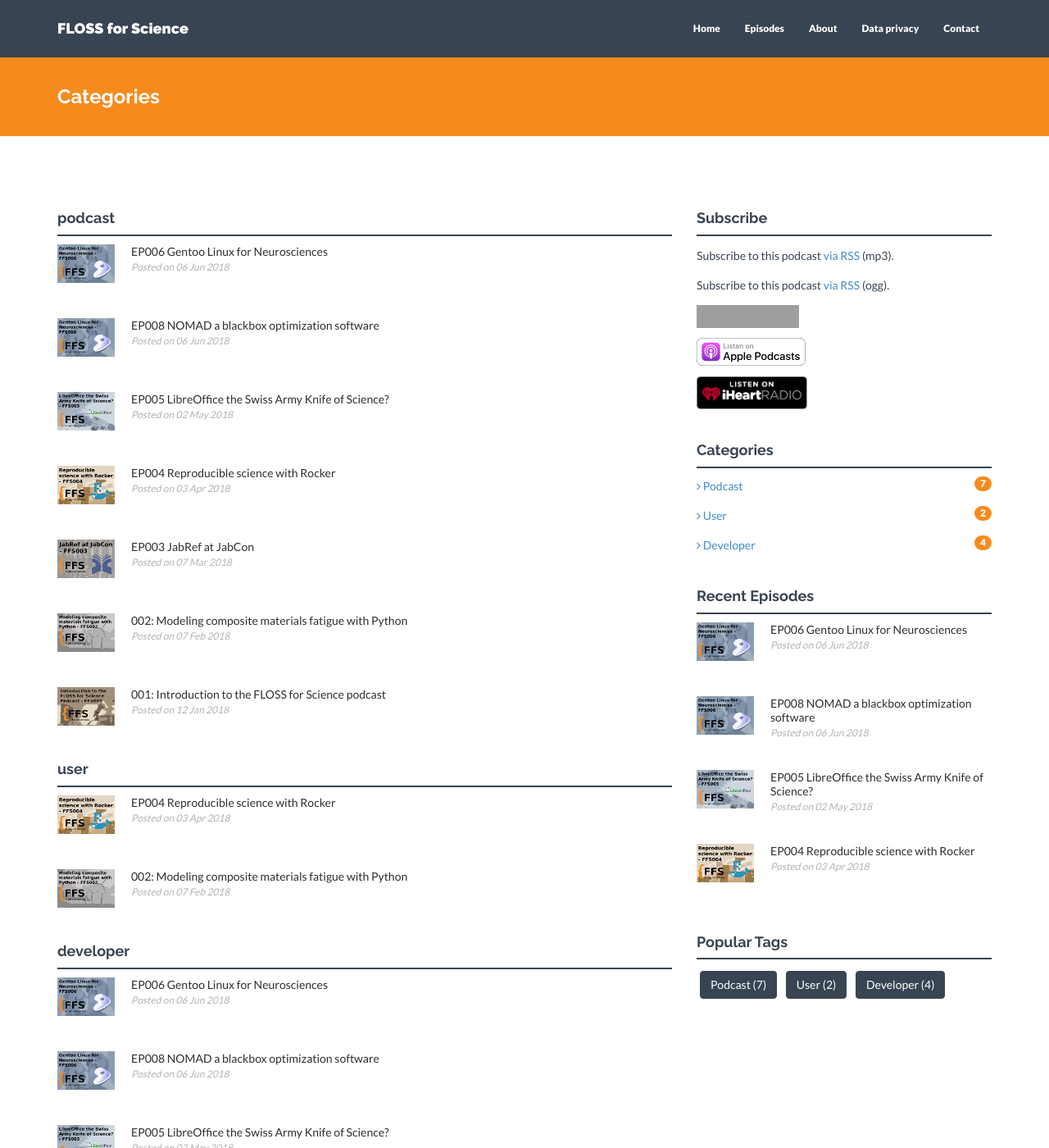
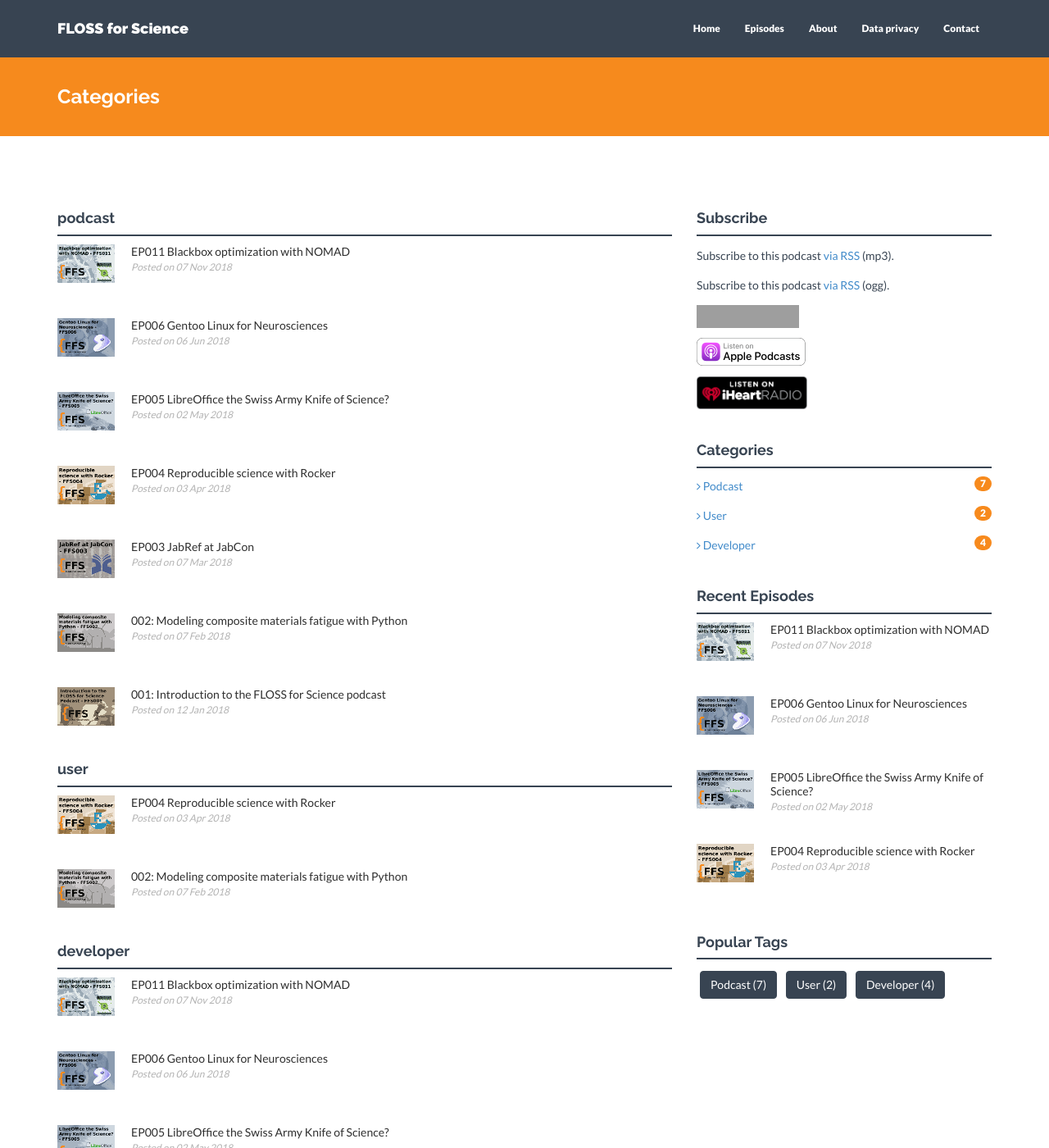
Before and after one commit to FLOSSforScience/FLOSSforScience.github.io, a Jekyll site: the page built from category.html, in a window 1280 px wide and 1400 px high. Shown: the whole window at 82% size. Built offline with Jekyll 4.4.1, drawn with Linux system fonts in a browser that asks for light colours; nearby versions of some CDN libraries; grey boxes are pictures that could not be loaded.

Commit message:
Update to the text
I also need to update the info for the audio file

```diff
--- a/_posts/2018-03-25-season-1-episode-11.markdown
+++ b/_posts/2018-03-25-season-1-episode-11.markdown
@@ -1,15 +1,15 @@
 ---
 layout: post
-title: "EP008 NOMAD a blackbox optimization software"
-date: 2018-06-06 00:00:00
+title: "EP011 Blackbox optimization with NOMAD"
+date: 2018-11-07 00:00:00
 author: Admin
 categories:
  - developer
  - podcast
 #Image of the blog post
-img: FFS006_header.png
+img: FFS011_header.png
 #Thumbnail of the blog post
-thumb: FFS006_thumb.png
+thumb: FFS011_thumb.png
 #Link to the mp3 file of the episode
 podcast_link: http://media.blubrry.com/flossforscience/archive.org/download/FlossforscienceEp006-GentooLinuxForNeurosciences/FlossforscienceEp006.mp3
 #Link to the ogg file of the episode
```
Also changed, not shown: other parts of _posts/2018-03-25-season-1-episode-11.markdown (+3 -2 lines).
